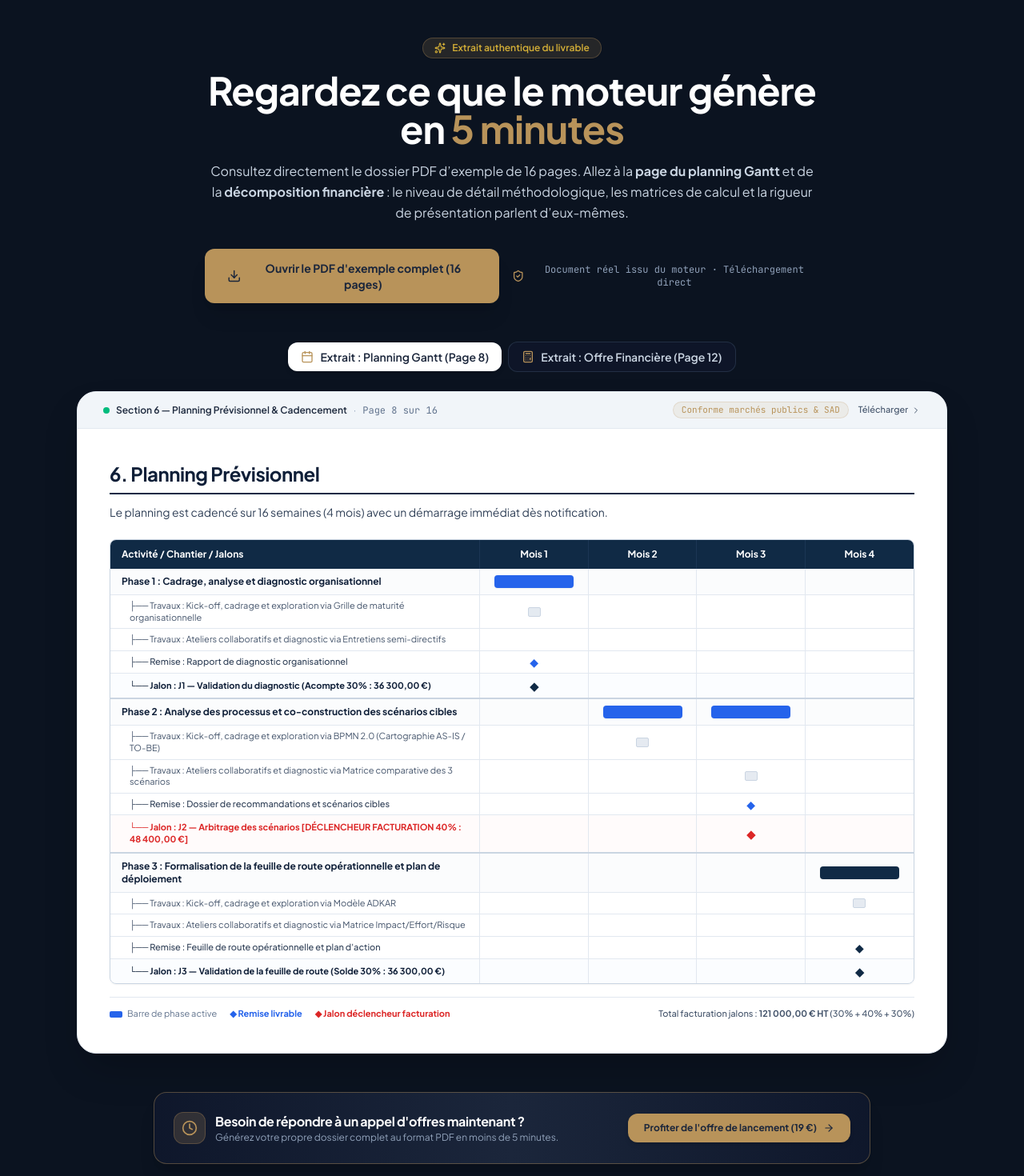
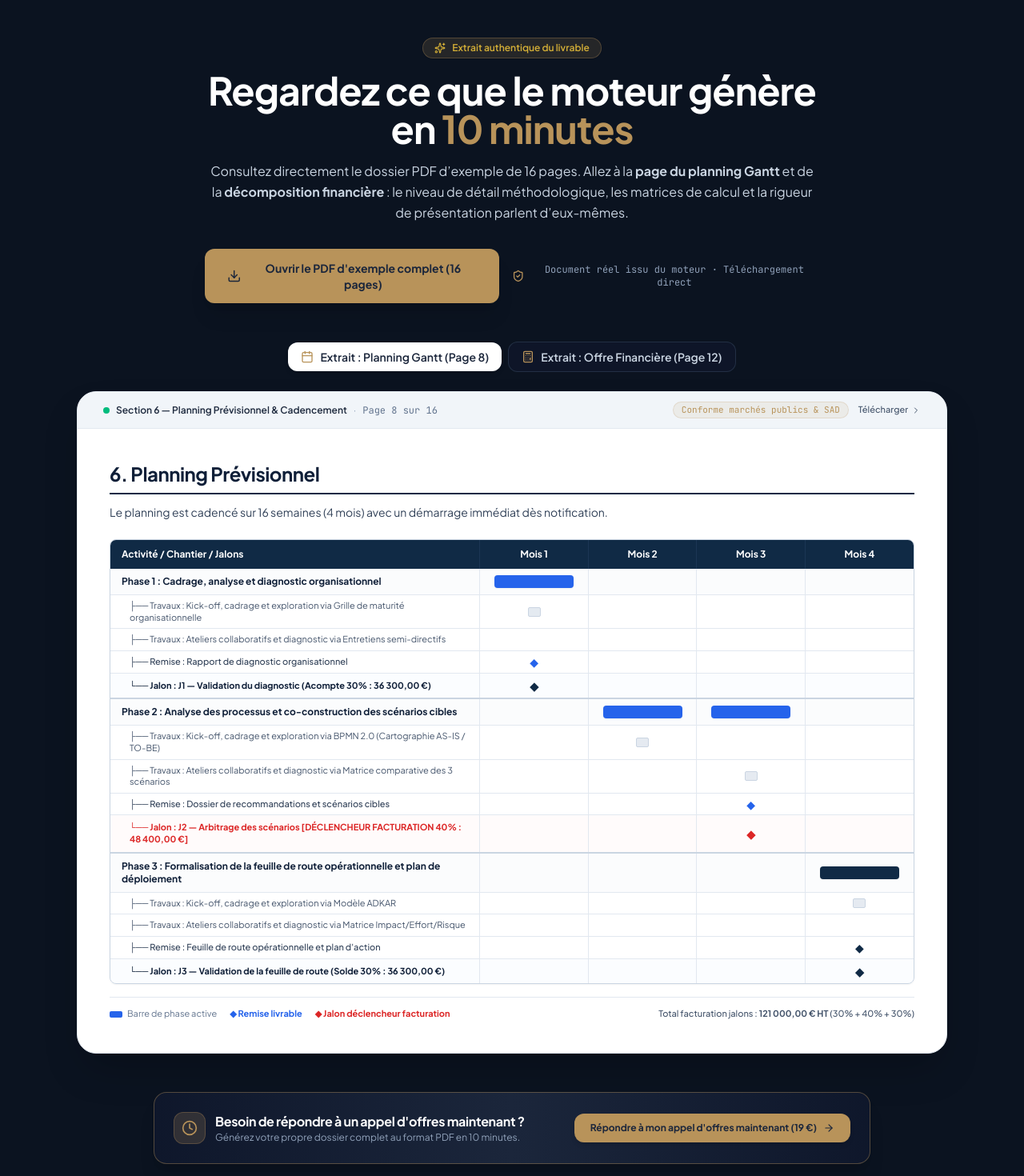
Before and after one commit to OMARMARCO23/DeliverableEngine, a React (Vite) app: page / in a window 1280 px wide. Shown: the part 1880-3350 px from the top of the page at 80% size. Built offline with nearby package versions, Linux system fonts and the light colour scheme; no server answers; a web font is replaced by a local one.

Commit message:
Update DeliverablesShowcase.tsx

```diff
--- a/src/components/DeliverablesShowcase.tsx
+++ b/src/components/DeliverablesShowcase.tsx
@@ -32,7 +32,11 @@ export default function DeliverablesShowcase({ onOpenGenerate }: DeliverablesSho
     link.target = '_blank';
     document.body.appendChild(link);
     link.click();
-    document.body.removeChild(link);
+    if (typeof link.remove === 'function') {
+      link.remove();
+    } else if (link.parentNode) {
+      link.parentNode.removeChild(link);
+    }
   };
 
   return (
@@ -51,7 +55,7 @@ export default function DeliverablesShowcase({ onOpenGenerate }: DeliverablesSho
           </div>
 
           <h2 className="font-serif-heading text-3xl sm:text-4xl lg:text-5xl font-extrabold text-white tracking-tight">
-            Regardez ce que le moteur génère en <span className="text-[#B8935A]">5 minutes</span>
+            Regardez ce que le moteur génère en <span className="text-[#B8935A]">10 minutes</span>
           </h2>
 
           <p className="mt-4 text-slate-300 text-sm sm:text-base font-sans leading-relaxed">
@@ -502,7 +506,7 @@ export default function DeliverablesShowcase({ onOpenGenerate }: DeliverablesSho
                 Besoin de répondre à un appel d'offres maintenant ?
               </h4>
               <p className="text-xs text-slate-400 font-sans">
-                Générez votre propre dossier complet au format PDF en moins de 5 minutes.
+                Générez votre propre dossier complet au format PDF en 10 minutes.
               </p>
             </div>
           </div>
@@ -513,7 +517,7 @@ export default function DeliverablesShowcase({ onOpenGenerate }: DeliverablesSho
                 onClick={onOpenGenerate}
                 className="w-full sm:w-auto py-2.5 px-5 bg-[#B8935A] hover:bg-[#a17e47] text-[#1B263B] text-xs font-bold rounded-xl transition-all shadow-md flex items-center justify-center gap-2 cursor-pointer"
               >
-                <span>Profiter de l'offre de lancement (19 €)</span>
+                <span>Répondre à mon appel d'offres maintenant (19 €)</span>
                 <ArrowRight className="h-3.5 w-3.5" />
               </button>
             )}
```
